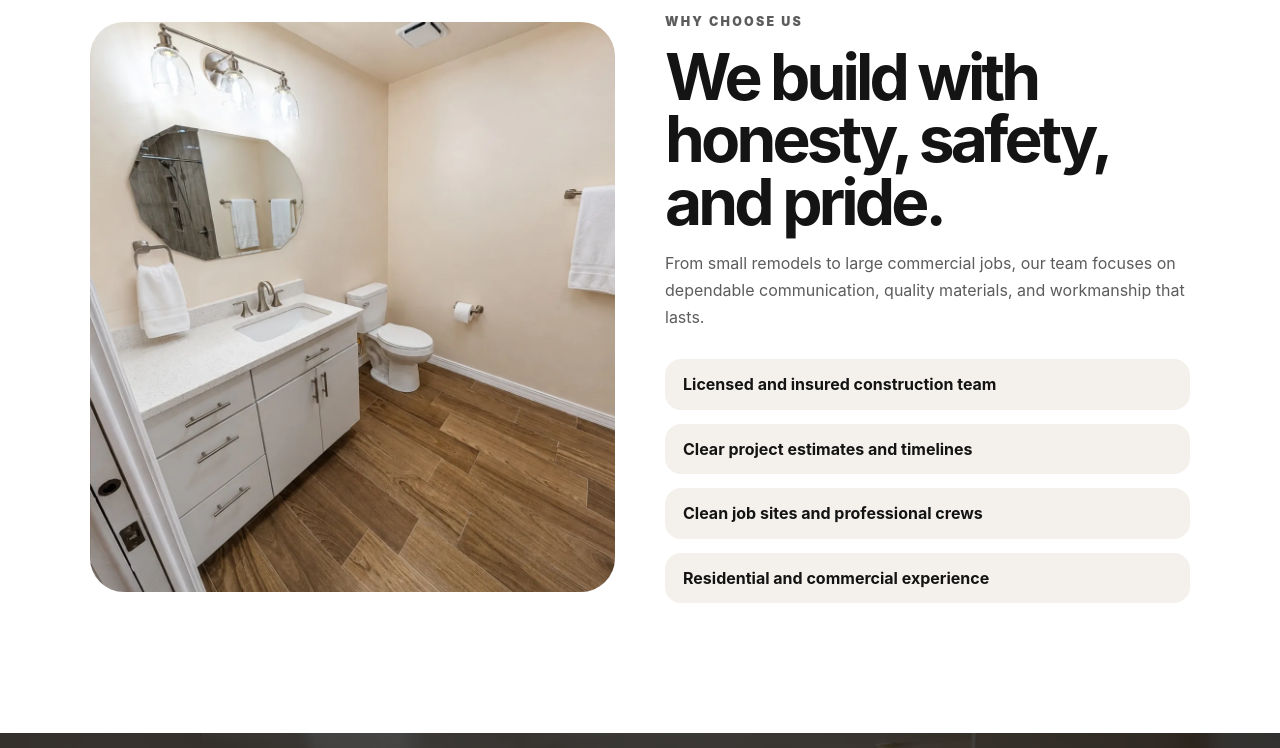
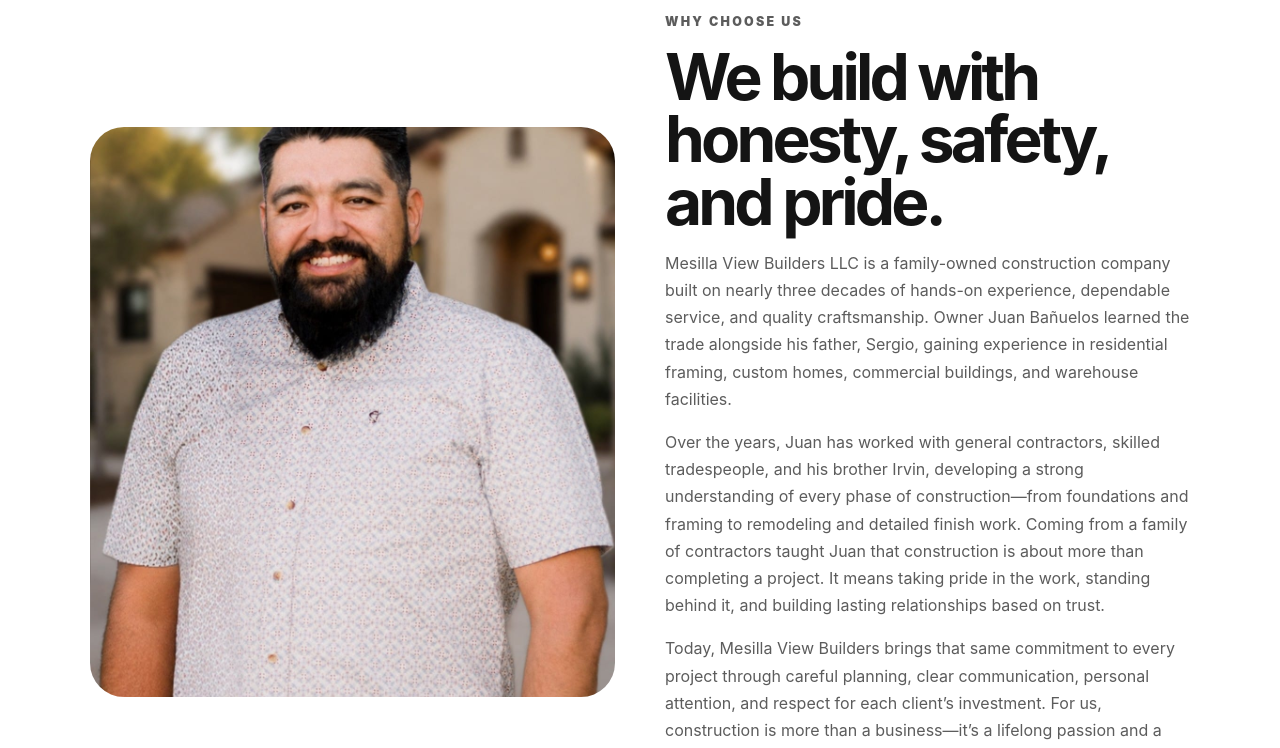
Before and after one commit to thegrindnet/mesilla_view_builders_website, a React (Vite) app: page / in a window 1280 px wide. Shown: the part 3560-4308 px from the top of the page. Built offline with nearby package versions, Linux system fonts and the light colour scheme.

Commit message:
Replace about us image and add in new summary

```diff
--- a/src/components/About/About.css
+++ b/src/components/About/About.css
@@ -7,10 +7,10 @@
   background: white;
 }
 
-.about__image {
+.about__image1 {
   min-height: 570px;
   border-radius: 34px;
-  background: url("../../assets/bathroom_8.webp") center/cover;
+  background: url("../../assets/about-us.jpeg") center/cover;
 }
 
 .about ul {
--- a/src/components/About/About.jsx
+++ b/src/components/About/About.jsx
@@ -3,21 +3,40 @@
 function About() {
   return (
     <section id="about" className="about">
-      <div className="about__image"></div>
+      <div className="about__image1"></div>
       <div className="about__content">
         <p className="eyebrow">Why Choose Us</p>
         <h2>We build with honesty, safety, and pride.</h2>
         <p>
-          From small remodels to large commercial jobs, our team focuses on
-          dependable communication, quality materials, and workmanship that
-          lasts.
+          Mesilla View Builders LLC is a family-owned construction company built
+          on nearly three decades of hands-on experience, dependable service,
+          and quality craftsmanship. Owner Juan Bañuelos learned the trade
+          alongside his father, Sergio, gaining experience in residential
+          framing, custom homes, commercial buildings, and warehouse facilities.
         </p>
-        <ul>
+        <p>
+          Over the years, Juan has worked with general contractors, skilled
+          tradespeople, and his brother Irvin, developing a strong understanding
+          of every phase of construction—from foundations and framing to
+          remodeling and detailed finish work. Coming from a family of
+          contractors taught Juan that construction is about more than
+          completing a project. It means taking pride in the work, standing
+          behind it, and building lasting relationships based on trust.
+        </p>
+        <p>
+          Today, Mesilla View Builders brings that same commitment to every
+          project through careful planning, clear communication, personal
+          attention, and respect for each client’s investment. For us,
+          construction is more than a business—it’s a lifelong passion and a
+          family tradition. Built on experience. Driven by craftsmanship.
+          Grounded in family values.
+        </p>
+        {/* <ul>
           <li>Licensed and insured construction team</li>
           <li>Clear project estimates and timelines</li>
           <li>Clean job sites and professional crews</li>
           <li>Residential and commercial experience</li>
-        </ul>
+        </ul> */}
       </div>
     </section>
   );
```
Also changed, not shown: src/assets/about-us.jpeg (added).
